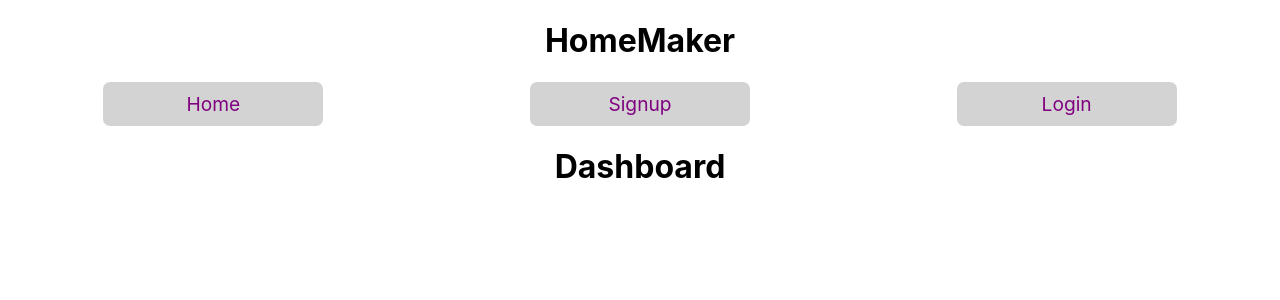
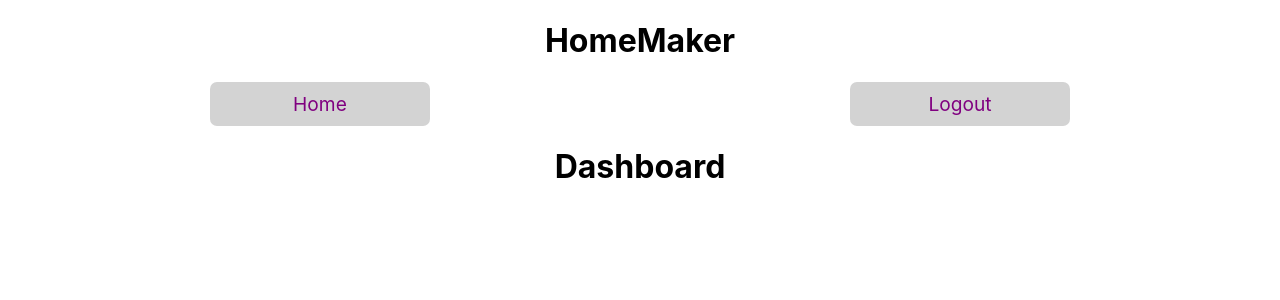
Before and after one commit to CarloRossi11/homemakerclient, a React (Create React App) app: page /dashboard in a window 1280 px wide. Shown: the top 300 px of the page. Built offline with nearby package versions, Linux system fonts and the light colour scheme; sample sign-in values are in the browser's storage.

Commit message:
login and logout complete

```diff
--- a/src/App.css
+++ b/src/App.css
@@ -26,3 +26,20 @@ header nav div:hover {
   background-color: whitesmoke;
   color: green
 }
+
+/* Auth */
+
+.auth form {
+  padding: 50px;
+}
+
+.auth form input{
+  background-color: lightgrey;
+  color: purple;
+  padding: 8px;
+  border-radius: 5px;
+  display: block;
+  margin: 10px auto;
+  text-align: center;
+  font-size: 1.2em;
+}
--- a/src/App.js
+++ b/src/App.js
@@ -1,16 +1,28 @@
-// import ProjectDisplay from './components/ProjectDisplay.js'
 import './App.css';
+import React from 'react';
 import Nav from './components/Nav.js'
 import {Switch, Route} from "react-router-dom"
 import Home from "./pages/Home.jsx"
 import Auth from "./pages/Auth.jsx"
 import Dashboard from "./pages/Dashboard.jsx"
+import {useAppState} from "./AppState.js"
 
 const App = (props) => {
+
+  const {state, dispatch} = useAppState()
+  React.useState(() => {
+    const auth = JSON.parse(window.localStorage.getItem("auth"))
+    if (auth){
+      dispatch({type: "auth", payload: auth})
+      props.history.push("/dashboard")
+    }else{
+      props.history.push("/")
+    }
+  }, [])
+
   return (
     <div className="App">
-      {/* <ProjectDisplay/> */}
-      <Nav />
+      <Route path="/" component={Nav} />
       <Switch>
         <Route exact path="/" component={Home} />
         <Route exact path="/auth/:form" component={Auth} />
--- a/src/AppState.js
+++ b/src/AppState.js
@@ -5,7 +5,7 @@ import React, { useContext, useReducer } from "react";
 //////////////////////
 
 const initialState = {
-  url: "http://homemakerapi.herokuapp.com",
+  url: "http://homemakerapidos.herokuapp.com",
   token: null,
   username: null,
   notes: null,
--- a/src/components/Nav.js
+++ b/src/components/Nav.js
@@ -1,13 +1,21 @@
 import React from 'react'
 import {Link} from 'react-router-dom'
+import {useAppState} from "../AppState.js"
 
 const Nav =(props) => {
+
+  const {state, dispatch} = useAppState()
+
   return <header>
     <h1>HomeMaker</h1>
     <nav>
       <Link to="/"> <div>Home</div></Link>
-      <Link to="/auth/signup"> <div>Signup</div></Link>
-      <Link to="/auth/login"> <div>Login</div></Link>
+      {!state.token ? (<><Link to="/auth/signup"> <div>Signup</div></Link>
+      <Link to="/auth/login"> <div>Login</div></Link></>) : null}
+      {state.token ? <div onClick={() => {
+        dispatch({type: "logout"})
+        props.history.push("/")
+      }}>Logout</div> : null}
     </nav>
   </header>
 }
--- a/src/index.js
+++ b/src/index.js
@@ -3,14 +3,18 @@ import ReactDOM from 'react-dom';
 import './index.css';
 import App from './App';
 import reportWebVitals from './reportWebVitals';
-import {BrowserRouter as Router} from "react-router-dom"
+import {BrowserRouter as Router, Route} from "react-router-dom"
 import {AppState} from "./AppState.js"
 
 ReactDOM.render(
   <React.StrictMode>
-    <AppState><Router><App /></Router></AppState>
+    <AppState>
+      <Router>
+        <Route path= "/" component={App} />
+      </Router>
+    </AppState>
   </React.StrictMode>,
-  document.getElementById('root')
+  document.getElementById("root")
 );
 
 // If you want to start measuring performance in your app, pass a function
```
Also changed, not shown: 1 other file (tests, documents, lock files or other folders).
